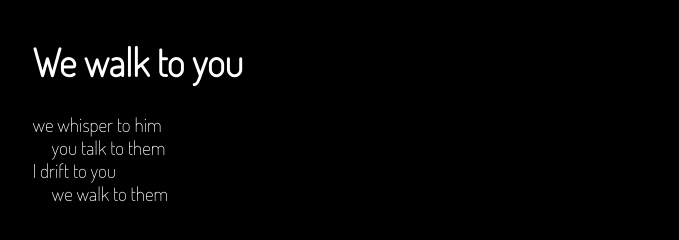
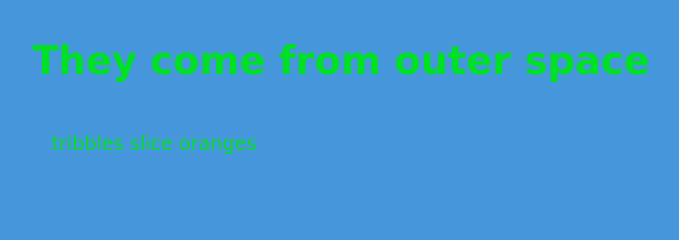
Before and after one commit to blidau/we-walk-to-you-remix, a plain HTML site: page index.html in a window 1280 px wide. Shown: the whole page, without its empty margins (6-685 px from the left). Drawn offline with Linux system fonts and the light colour scheme; a web font is replaced by a local one.

Commit message:
🍰📢 Updated with Glitch

```diff
--- a/index.html
+++ b/index.html
@@ -5,26 +5,27 @@
     <meta http-equiv="X-UA-Compatible" content="IE=edge" />
     <meta name="viewport" content="width=device-width, initial-scale=1" />
     <!-- custom font -->
-    <link rel="preconnect" href="https://fonts.gstatic.com" />
+    <link rel="preconnect" href="https://fonts.googleapis.com" />
+    <link rel="preconnect" href="https://fonts.gstatic.com" crossorigin />
     <link
-      href="https://fonts.googleapis.com/css2?family=Dosis:wght@200&display=swap"
+      href="https://fonts.googleapis.com/css2?family=Palette+Mosaic&display=swap"
       rel="stylesheet"
     />
     <!-- end custom font -->
 
-    <title>We walk to you</title>
+    <title>The come from outer space</title>
 
     <!-- styles -->
     <style>
       body {
-        font-family: "Dosis", sans-serif;
+        font-family: "Palette Mosaic", cursive;
         margin: 2em;
-        background-color: #000;
-        color: #fff;
+        background-color: #4696db;
+        color: #00e025;
         font-size: 1.2em;
       }
       h1 {
-        color: #fff;
+        color: #00e025;
       }
       #poem > div {
         height: 1.2em;
@@ -35,13 +36,13 @@
     </style>
   </head>
   <body>
-    <h1>We walk to you</h1>
+    <h1>They come from outer space</h1>
     <div id="poem"></div>
     <script>
       // set up the lists of words
-      const subjects = "you,I,we,they".split(","),
-        verbs = "run,walk,speak,drift,talk,whisper".split(","),
-        objects = "me,you,her,him,them".split(",");
+      const subjects = "aliens,vampires,tribbles,rocks".split(","),
+        verbs = "abduct,shoot,eat,capture,make,slice".split(","),
+        objects = "cows,cars,grass,buildings,oranges,apples".split(",");
       // set up the counter
       let counter = 0;
 
@@ -61,7 +62,7 @@
           getRandomFromList(subjects) +
           " " +
           getRandomFromList(verbs) +
-          " to " +
+          " " +
           getRandomFromList(objects);
         const lineText = document.createTextNode(text);
         line.appendChild(lineText);
@@ -83,9 +84,9 @@
       // implement the rules of the poem
       function processPoem() {
         counter++;
-        if (counter % 5 === 0) {
+        if (counter % 6 === 1) {
           addBlankLine();
-        } else if (counter % 5 === 2 || counter % 5 === 4) {
+        } else if (counter % 6 === 2 || counter % 6 === 3) {
           // if the second or fourth line add the line with an indent
           addLine(true);
         } else {
@@ -95,7 +96,7 @@
           removeFirstLine();
         }
       }
-      window.setInterval(processPoem, 1000);
+      window.setInterval(processPoem, 2000);
     </script>
 
     <!-- include the Glitch button to show what the webpage is about and
```
Also changed, not shown: 1 other file.
